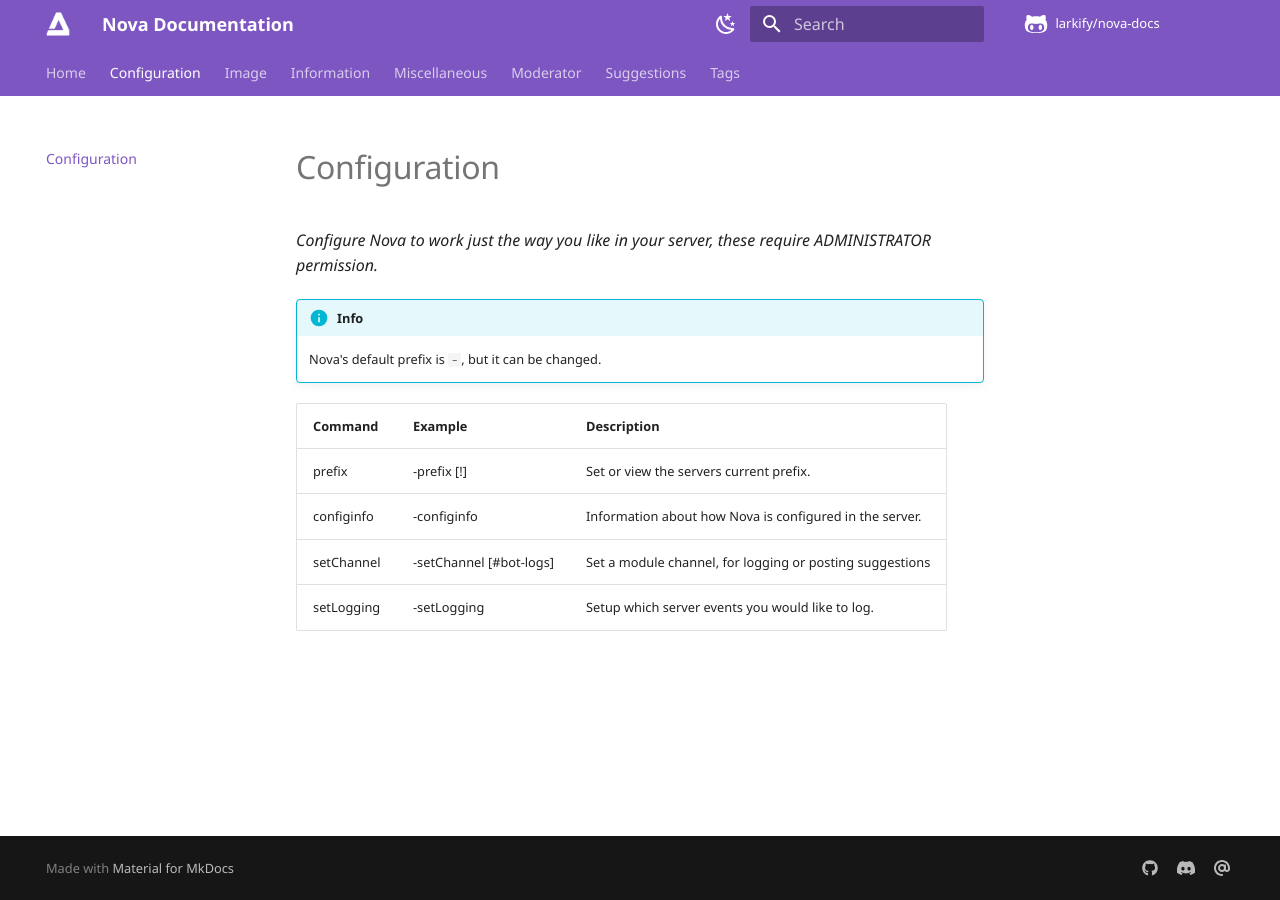
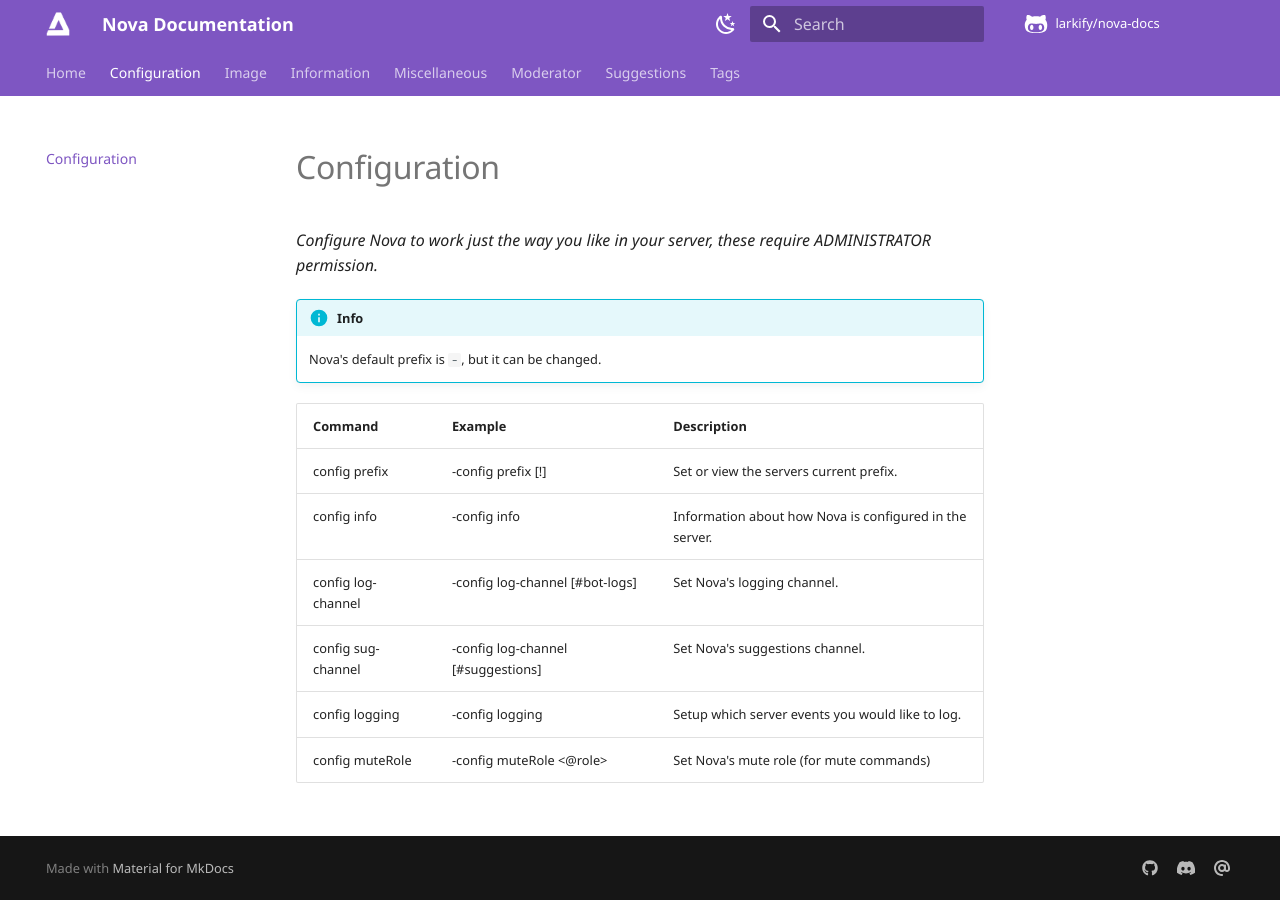
Before and after one commit to Larkify/nova-docs, an MkDocs documentation site: the page built from docs/sections/configuration.md, in a window 1280 px wide. Built offline with MkDocs 1.6.1 and Material for MkDocs 9.7.7, drawn with Linux system fonts in a browser that asks for light colours; some web fonts are replaced; comment, search, counter and statistics services are not loaded.

Commit message:
Updated for v3.2.0

```diff
--- a/docs/sections/configuration.md
+++ b/docs/sections/configuration.md
@@ -11,7 +11,9 @@
 
 | Command | Example | Description |
 | :--- | :--- | :--- |
-| prefix | -prefix [!] | Set or view the servers current prefix. |
-| configinfo | -configinfo | Information about how Nova is configured in the server. |
-| setChannel | -setChannel <logs> [#bot-logs] | Set a module channel, for logging or posting suggestions |
-| setLogging | -setLogging | Setup which server events you would like to log.
+| config prefix | -config prefix [!] | Set or view the servers current prefix. |
+| config info | -config info | Information about how Nova is configured in the server. |
+| config log-channel | -config log-channel [#bot-logs] | Set Nova's logging channel. |
+| config sug-channel | -config log-channel [#suggestions] | Set Nova's suggestions channel. |
+| config logging | -config logging | Setup which server events you would like to log. |
+| config muteRole | -config muteRole <@role> | Set Nova's mute role (for mute commands) |
```
Also changed, not shown: docs/sections/moderator.md (+4 -0 lines), docs/assets/favicon2.png (added), docs/assets/favicon3.png (added).
